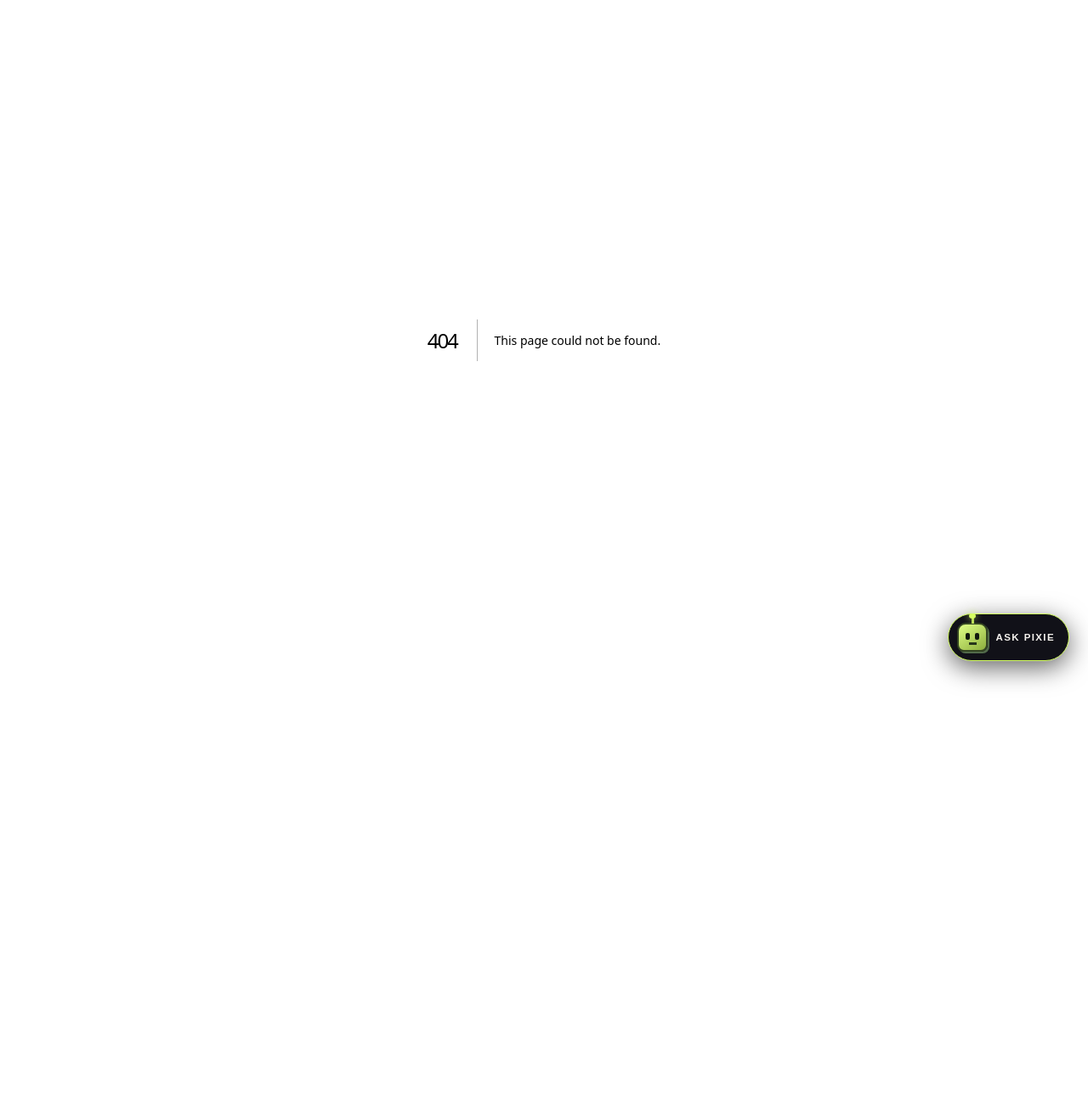
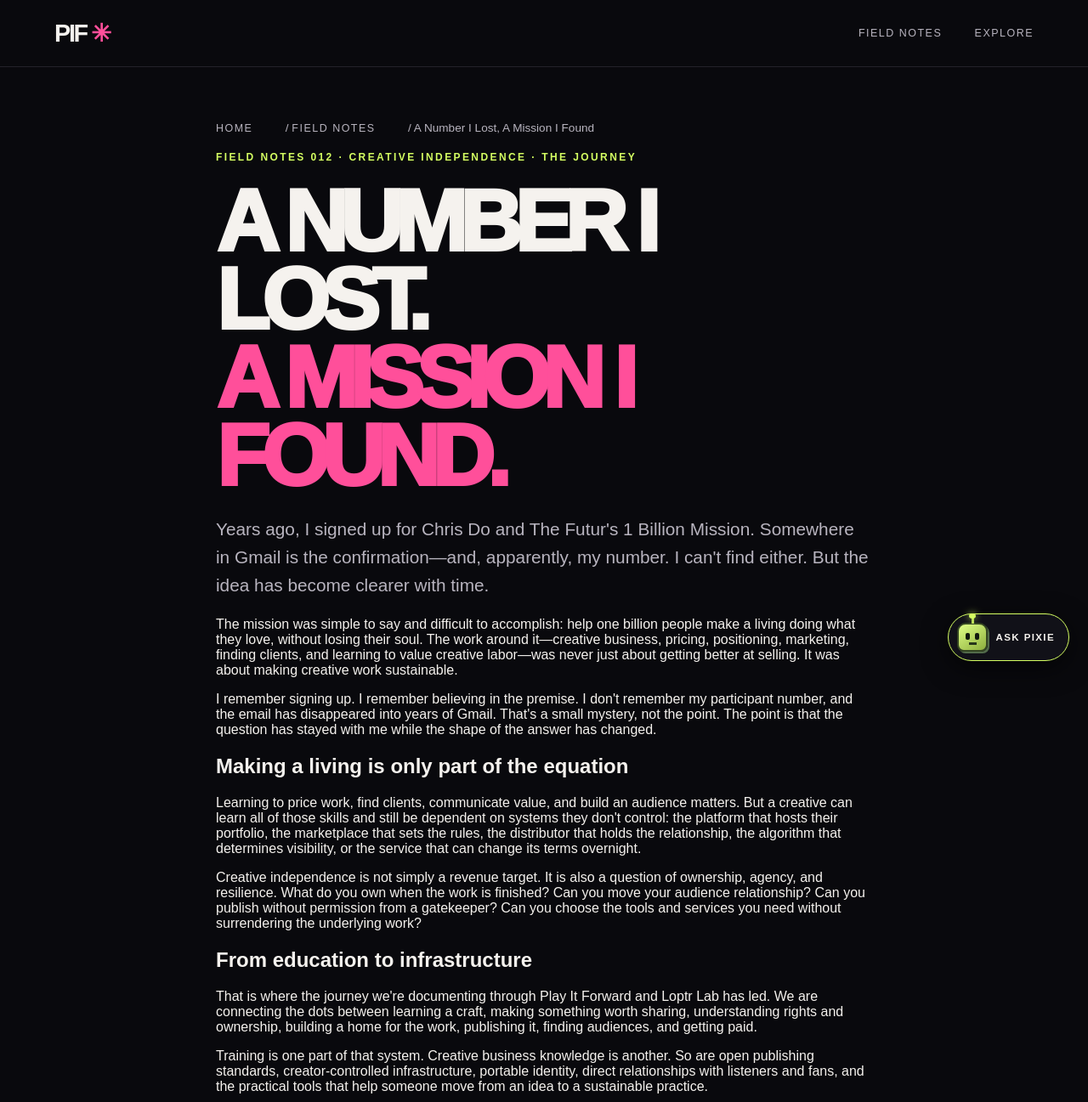
Before and after one commit to Loptr-Lab/pay-it-forward, a Next.js app: page /field-notes/one-billion-mission in a window 1280 px wide. Before the commit this address had no page. Shown: the top 1297 px of the page at 85% size. Before the commit the page ends 800 px from the top, so only its background shows below. Built offline with nearby package versions, Linux system fonts and the light colour scheme.

Commit message:
Add Field Note 012: A Number I Lost, A Mission I Found

```diff
--- /dev/null
+++ b/src/app/field-notes/one-billion-mission/page.tsx
@@ -0,0 +1,70 @@
+/* eslint react/no-unescaped-entities: off */
+import Link from "next/link";
+import Breadcrumbs from "../../components/Breadcrumbs";
+import SiteDirectoryFooter from "../../components/SiteDirectoryFooter";
+import type { Metadata } from "next";
+
+const canonical = "https://loptr-lab.github.io/pay-it-forward/field-notes/one-billion-mission/";
+
+export const metadata: Metadata = {
+  title: "A Number I Lost, A Mission I Found | Play It Forward",
+  description: "A lost signup email from Chris Do's 1 Billion Mission becomes a lens for the journey from creative education to ownership, independence, and infrastructure.",
+  alternates: { canonical },
+  openGraph: {
+    title: "A Number I Lost, A Mission I Found",
+    description: "The mission to help creatives make a living doing what they love—without losing their soul—keeps coming into focus.",
+    url: canonical,
+    type: "article",
+  },
+};
+
+export default function Page() {
+  return <main>
+    <header className="topbar"><Link className="wordmark" href="/">PIF<span>✳</span></Link><nav><Link href="/field-notes/">Field Notes</Link><Link href="/adventure/">Explore</Link></nav></header>
+    <article style={{maxWidth:900,margin:"auto",padding:"5vw"}}>
+      <Breadcrumbs items={[{label:"Home",href:"/"},{label:"Field Notes",href:"/field-notes/"},{label:"A Number I Lost, A Mission I Found",href:"/field-notes/one-billion-mission/"}]}/>
+      <p className="eyebrow">FIELD NOTES 012 · CREATIVE INDEPENDENCE · THE JOURNEY</p>
+      <h1 style={{fontSize:"clamp(3rem,8vw,6.5rem)",lineHeight:.9}}>A NUMBER I LOST.<br/><em>A MISSION I FOUND.</em></h1>
+      <p style={{fontSize:"1.3rem",color:"var(--muted)",lineHeight:1.6}}>Years ago, I signed up for Chris Do and The Futur's 1 Billion Mission. Somewhere in Gmail is the confirmation—and, apparently, my number. I can't find either. But the idea has become clearer with time.</p>
+
+      <p>The mission was simple to say and difficult to accomplish: help one billion people make a living doing what they love, without losing their soul. The work around it—creative business, pricing, positioning, marketing, finding clients, and learning to value creative labor—was never just about getting better at selling. It was about making creative work sustainable.</p>
+
+      <p>I remember signing up. I remember believing in the premise. I don't remember my participant number, and the email has disappeared into years of Gmail. That's a small mystery, not the point. The point is that the question has stayed with me while the shape of the answer has changed.</p>
+
+      <h2>Making a living is only part of the equation</h2>
+      <p>Learning to price work, find clients, communicate value, and build an audience matters. But a creative can learn all of those skills and still be dependent on systems they don't control: the platform that hosts their portfolio, the marketplace that sets the rules, the distributor that holds the relationship, the algorithm that determines visibility, or the service that can change its terms overnight.</p>
+      <p>Creative independence is not simply a revenue target. It is also a question of ownership, agency, and resilience. What do you own when the work is finished? Can you move your audience relationship? Can you publish without permission from a gatekeeper? Can you choose the tools and services you need without surrendering the underlying work?</p>
+
+      <h2>From education to infrastructure</h2>
+      <p>That is where the journey we're documenting through Play It Forward and Loptr Lab has led. We are connecting the dots between learning a craft, making something worth sharing, understanding rights and ownership, building a home for the work, publishing it, finding audiences, and getting paid.</p>
+      <p>Training is one part of that system. Creative business knowledge is another. So are open publishing standards, creator-controlled infrastructure, portable identity, direct relationships with listeners and fans, and the practical tools that help someone move from an idea to a sustainable practice.</p>
+      <p>We are not trying to build another course that teaches someone how to become a better tenant of somebody else's platform. We want to help people become capable creators who can choose the platforms and services they use—and leave when those choices stop serving them.</p>
+
+      <h2>Ownership is not isolation</h2>
+      <p>Independence does not mean doing everything alone. Artists need collaborators, educators, administrators, distributors, communities, audiences, and sometimes labels or service providers. The question is whether those relationships support the creator's agency or quietly replace it.</p>
+      <p>A good service earns its place by doing something useful. A good infrastructure layer makes it easier to create, protect, publish, distribute, and sustain the work. A healthy ecosystem makes those pieces interoperable and replaceable, so one relationship does not become a single point of failure.</p>
+
+      <h2>The mission, in practical terms</h2>
+      <p>One billion people making a living doing what they love, without losing their soul, is an enormous human ambition. Our contribution is smaller and more concrete: document the real steps, costs, tradeoffs, and experiments that help a creative person move toward independence.</p>
+      <ul>
+        <li><strong>Learn:</strong> develop the craft and the business skills needed to make work and communicate its value.</li>
+        <li><strong>Create and own:</strong> retain the files, rights, identity, and records that make the work yours.</li>
+        <li><strong>Host and publish:</strong> establish a durable home that is not tied to one platform's permission.</li>
+        <li><strong>Connect and distribute:</strong> reach people through multiple networks, communities, and channels.</li>
+        <li><strong>Sustain:</strong> build revenue and relationships without sacrificing creative agency.</li>
+      </ul>
+      <p>This is not a finished blueprint. It's the direction our field notes, pilots, and projects are helping us test in public. The point is to turn philosophy into working paths—and to be honest about where the path is still rough.</p>
+
+      <h2>And the number?</h2>
+      <p>Maybe the email will turn up. Maybe someone at The Futur can find the record. I would love to recover the number—not as a credential, but as a breadcrumb connecting an old commitment to the work happening now.</p>
+      <p>In the meantime, the mission is no longer just something I signed up to hear about. It has become a design constraint for what we're building: creative independence should be practical, accessible, and supported by infrastructure that respects the person doing the work.</p>
+      <p><strong>Make a living doing what you love. Keep your soul. And, where possible, own the means by which your work reaches the world.</strong></p>
+
+      <aside style={{borderLeft:"4px solid var(--accent)",padding:20,background:"var(--surface)"}}>
+        <strong>Continue the journey</strong>
+        <p>Explore the <Link href="/field-notes/">Play It Forward Field Notes</Link> and the wider <a href="https://atmosphere.loptrlab.com/">Loptr Lab Atmosphere</a> work on creative ownership, open infrastructure, and independent publishing.</p>
+      </aside>
+    </article>
+    <SiteDirectoryFooter tagline="INDEPENDENT · FAN-LED · ACCESSIBLE · FIELD NOTES"/>
+  </main>;
+}
```
